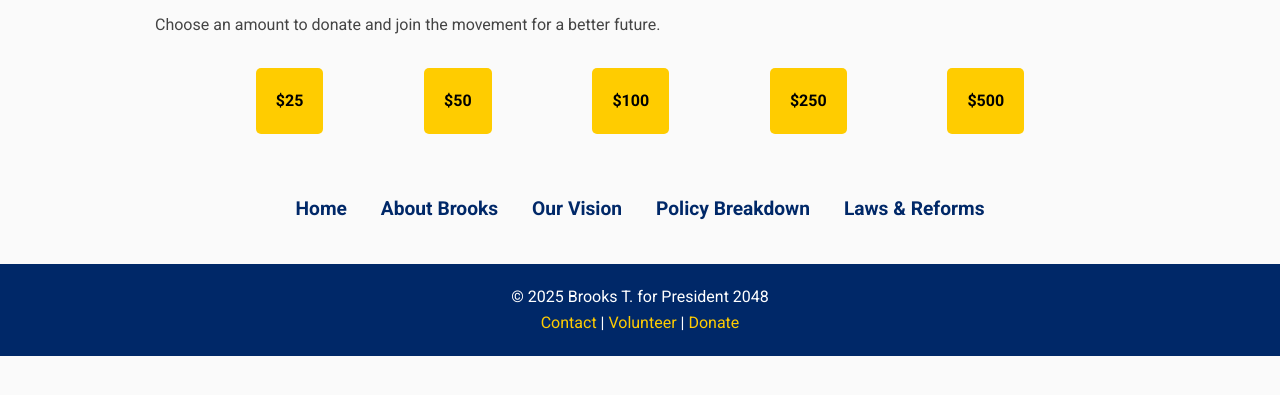
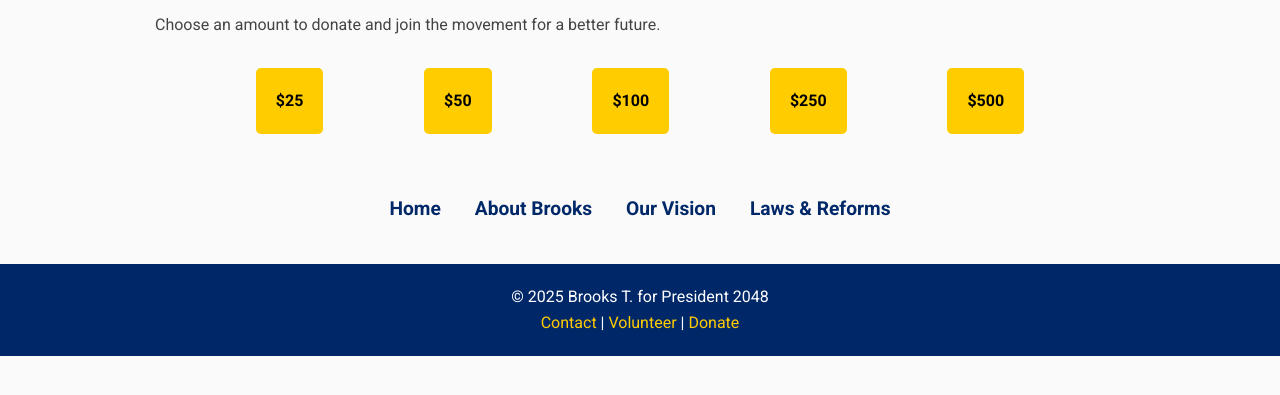
Before and after one commit to BrooksterBOYZ/President, a plain HTML site: page donate.html in a window 1280 px wide. Shown: the part 337-732 px from the top of the page. Drawn offline with Linux system fonts and the light colour scheme.

Commit message:
Update donate.html

```diff
--- a/donate.html
+++ b/donate.html
@@ -31,7 +31,6 @@
         <a href="index.html">Home</a>
         <a href="about.html">About Brooks</a>
         <a href="vision.html">Our Vision</a>
-        <a href="policy.html">Policy Breakdown</a>
         <a href="laws.html">Laws & Reforms</a>
     </nav>
 
```
